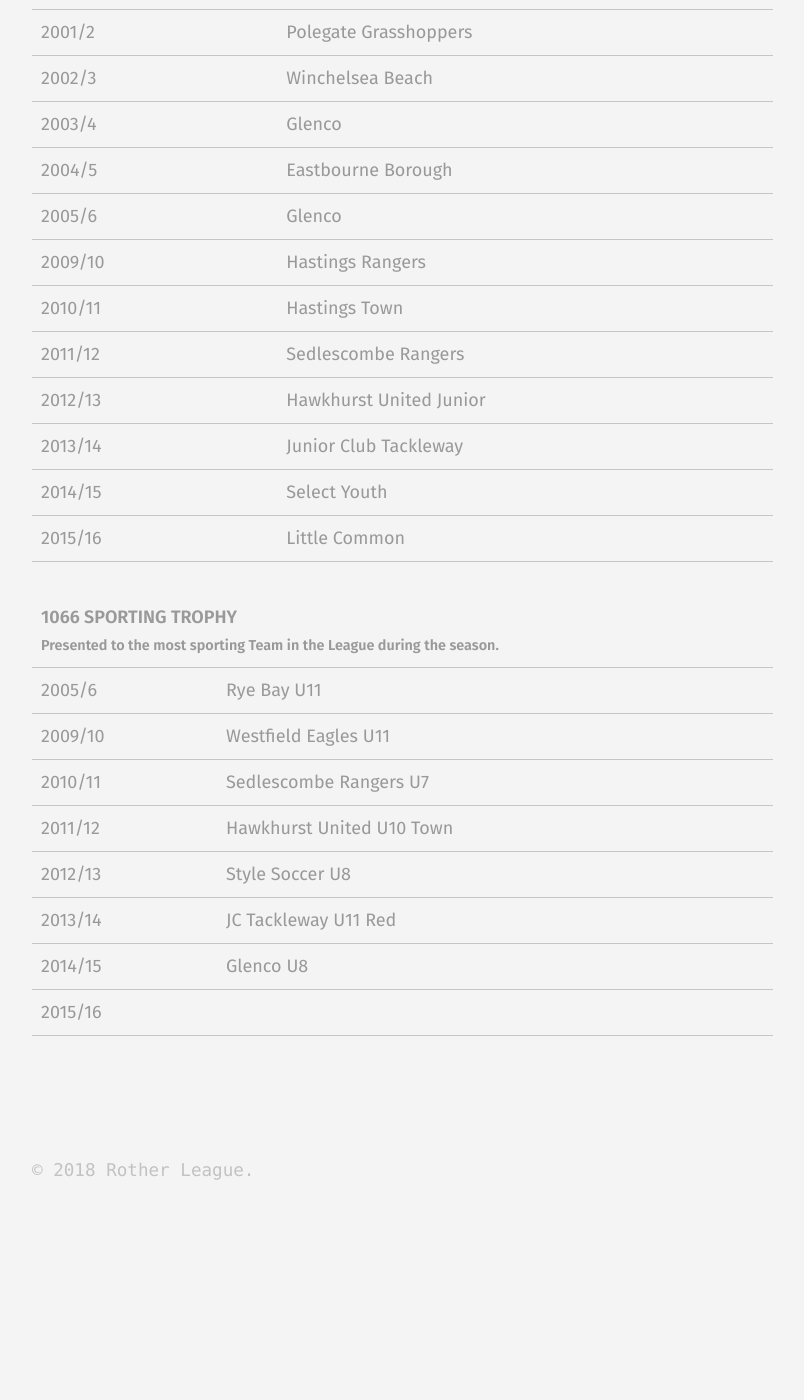
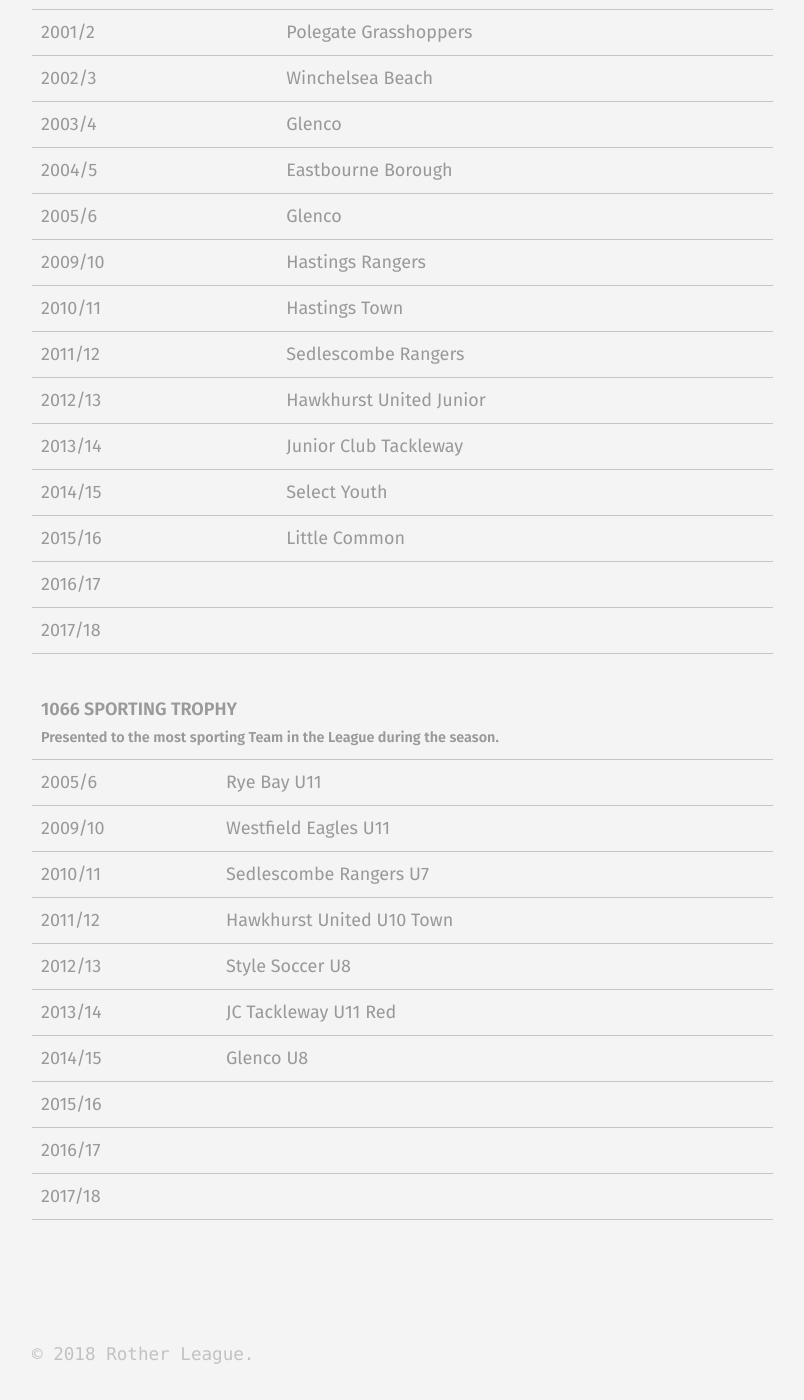
Before and after one commit to rotherleague/Rother, a Jekyll site: the page built from winners.md, in a window 1280 px wide and 1400 px high, scrolled down 23688 px. Shown: the whole window, without its empty margins (56-860 px from the left). Built offline with Jekyll 4.4.1, drawn with Linux system fonts in a browser that asks for light colours; comment, search, counter and statistics services are not loaded; a style sheet for code colours, icons or effects is not loaded; before the commit the page ends 24904 px from its top, so only the background shows below that.

Commit message:
Update other.html

```diff
--- a/_includes/winners/other.html
+++ b/_includes/winners/other.html
@@ -83,6 +83,14 @@
     <td>2015/16 </td>
     <td>Little Common</td>
   </tr>
+   <tr>
+    <td>2016/17 </td>
+    <td></td>
+  </tr>
+   <tr>
+    <td>2017/18 </td>
+    <td></td>
+  </tr>
 </table>
 
 <table border="0" class="table table-striped" width="100%">
@@ -122,4 +130,12 @@
     <td>2015/16 </td>
     <td> </td>
   </tr>
+  <tr>
+    <td>2016/17 </td>
+    <td> </td>
+  </tr>
+   <tr>
+    <td>2017/18 </td>
+    <td> </td>
+  </tr>
 </table>
```
